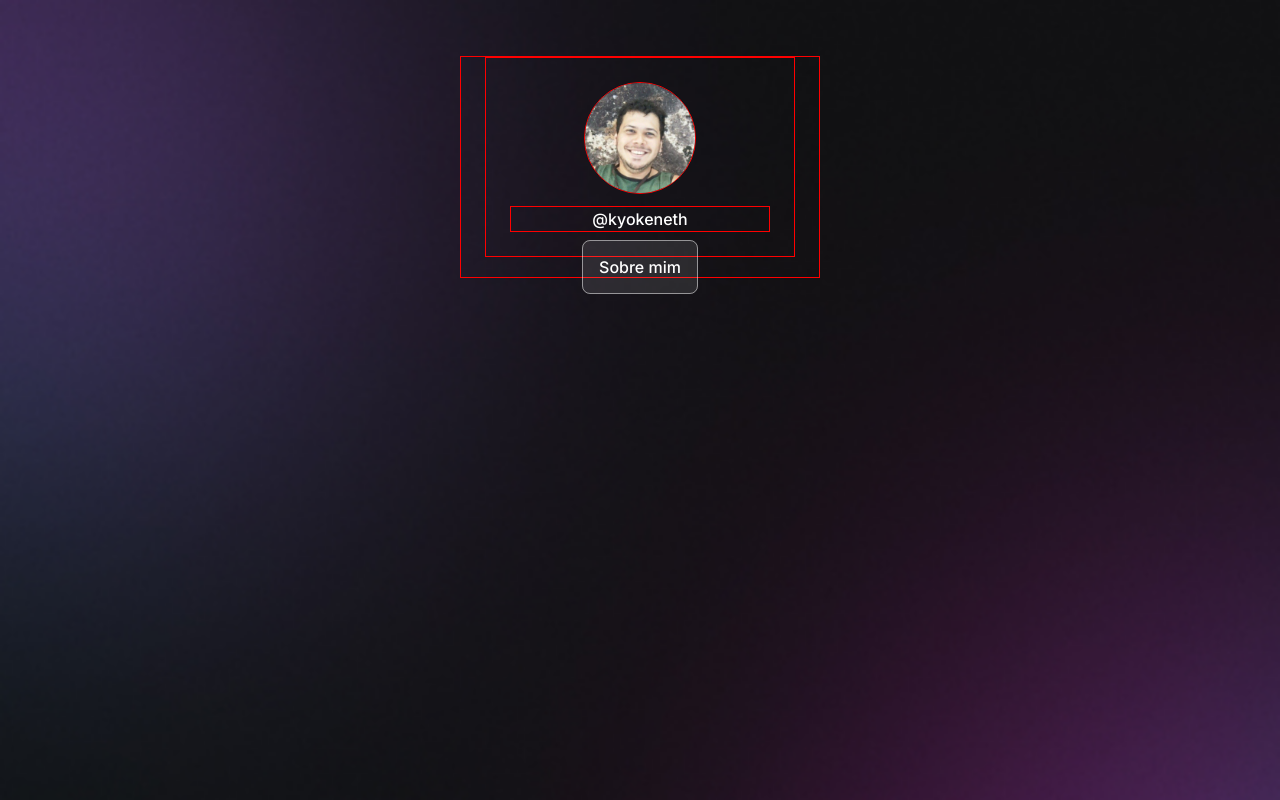
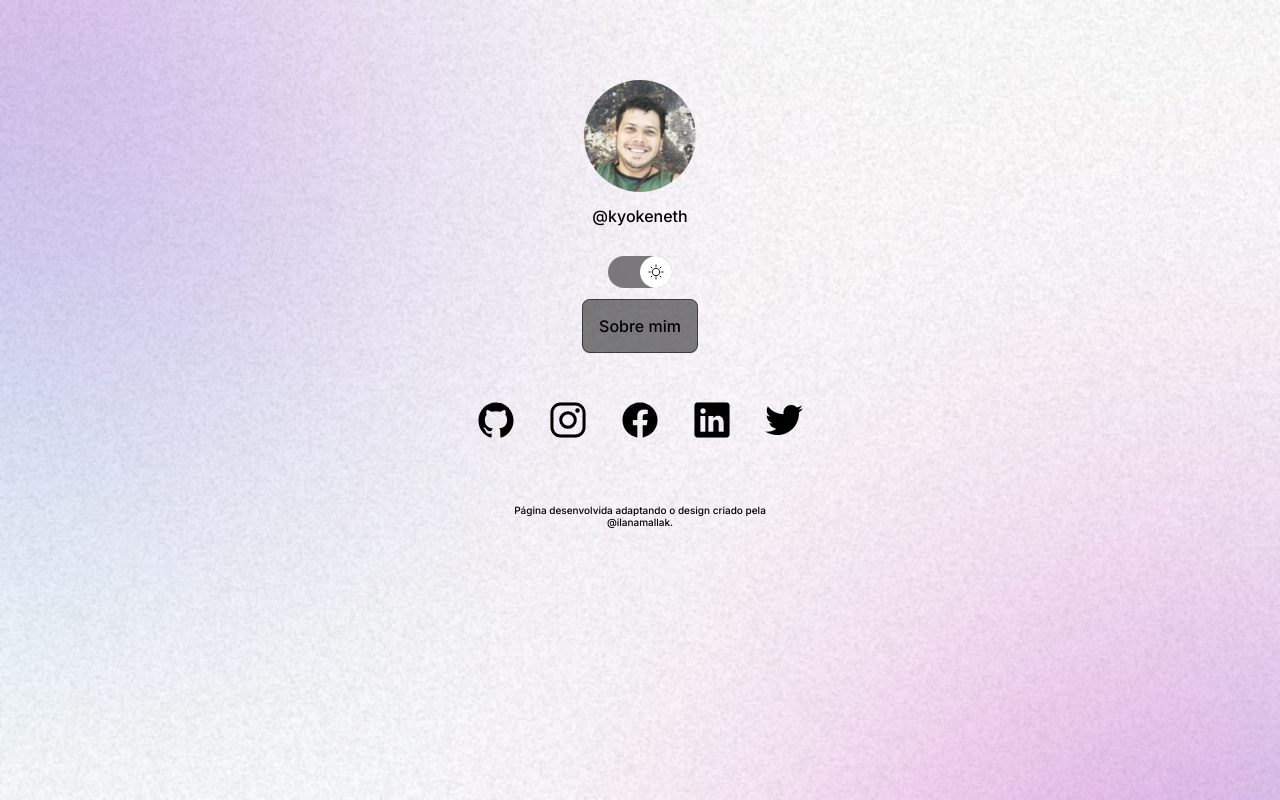
Before and after one commit to kyokeneth/Social-Links, a plain HTML site: page index.html in a window 1280 px wide. Drawn offline with nearby package versions, Linux system fonts and the light colour scheme.

Commit message:
adicionadas variaveis na folha de estilo

```diff
--- a/index.html
+++ b/index.html
@@ -1,5 +1,5 @@
 <!DOCTYPE html>
-<html lang="pt-br">
+<html lang="pt-br" class="light">
 
 <head>
     <link rel="preconnect" href="https://fonts.googleapis.com">
@@ -18,6 +18,10 @@
             <img src="./assets/kyo.jpg" alt="minha foto">
             <p>@kyokeneth</p>
         </div>
+        <div id="switch">
+            <button></button>
+            <span></span>
+        </div>
         <ul>
             <li>
                 <a href="#">Sobre mim</a>
@@ -25,7 +29,34 @@
         </ul>
         <div id="social-links">
 
+            <a href="https://github.com/kyokeneth">
+                <ion-icon name="logo-github" target="_blank"></ion-icon>
+            </a>
+
+
+            <a href="https://www.instagram.com/kyokeneth/">
+                <ion-icon name="logo-instagram" target="_blank"></ion-icon>
+            </a>
+
+
+            <a href="https://www.facebook.com/Kyokeneth">
+                <ion-icon name="logo-facebook" target="_blank"></ion-icon>
+            </a>
+
+
+            <a href="https://www.linkedin.com/in/kyokeneth/">
+                <ion-icon name="logo-linkedin" target="_blank"></ion-icon>
+            </a>
+
+
+            <a href="https://twitter.com/Kyokeneth" target="_blank">
+                <ion-icon name="logo-twitter"></ion-icon>
+            </a>
+
         </div>
+        <footer>
+            Página desenvolvida adaptando o design criado pela @ilanamallak.
+        </footer>
     </div>
 
 <script type="module" src="https://unpkg.com/ionicons@5.5.2/dist/ionicons/ionicons.esm.js"></script>
--- a/style.css
+++ b/style.css
@@ -4,8 +4,28 @@
     box-sizing: border-box;
 }
 
+:root{
+    --text-color: white;
+    --bg-url: url("./assets/bg-mobile.jpg");
+    --stroke-color: rgba(255, 255, 255, 0.5);
+    --surface-color:rgba(255, 255, 255, 0.5);
+    --surface-color-hover: rgba(255, 255, 255, 0.02);
+    --highlight-color:rgba(255, 255, 255, 0.2);
+    --toggle-handle-color: rgba(255, 255, 255);
+    --switch-bg-url: url("./assets/moon-stars.svg");
+}
+.light{
+    --text-color: black;
+    --bg-url:url("./assets/bg-mobile-light.jpg");
+    --stroke-color: rgba(0, 0, 0, 0.5);
+    --surface-color: rgba(0, 0, 0, 0.5);
+    --surface-color-hover: rgba(0,0,0,0.02);
+    --highlight-color:rgba(0, 0, 0, 0.2);
+    --switch-bg-url: url("./assets/sun.svg");
+}
+
 body {
-    background-image: url("./assets/bg-mobile.jpg");
+    background-image: var(--bg-url);
     background-repeat: no-repeat;
     background-size: cover;
     background-position: top center;
@@ -13,34 +33,66 @@ body {
 
 body * {
     font-family: 'Inter', sans-serif;
-    color: #ffffff;
+    color: var(--text-color);
 }
 
 #container {
     width: 360px;
     margin: 56px auto 0px;
     padding: 0 24px;
-    border: 1px solid #ff0000;
 }
 
 #profile {
     text-align: center;
     padding: 24px;
-    border: 1px solid #ff0000;
 }
 
 
 #profile img {
     border-radius: 50%;
     width: 112px;
-    border: 1px solid #ff0000;
+
 }
 
 #profile p {
     font-weight: 500;
     line-height: 24px;
-    margin-top: 8px;
-    border: 1px solid #ff0000;
+    margin-top: 8px;}
+
+
+#switch{
+    position: relative;
+    width: 64px;
+    margin: 0 auto;
+    margin: 4px auto;
+}
+
+#switch button{
+    width: 32px;
+    height: 32px;
+    background: var(--toggle-handle-color) var(--switch-bg-url) no-repeat center;
+    border: 0px;
+    border-radius: 50%;
+    position: absolute;
+    z-index: 1;
+    top:50%;
+    left: 0;
+    transform:translateY(-50%);
+}
+
+.light #switch button {
+    right: 0;
+    left:initial;
+}
+
+#switch span{
+    display: block;
+    width: 64px;
+    height: 32px;
+    background: var(--surface-color);
+    border: var(stroke-color);
+    backdrop-filter: blur(4px);
+    border-radius: 9999px;
 
 }
 
@@ -49,12 +101,13 @@ ul {
     list-style: none;
     display: flex;
     justify-content: center;
+    padding: 24px 0;
 }
 
 ul li a {
     padding: 16px;
-    background-color: rgba(255, 255, 255, 0.1);
-    border: 1px solid rgba(255, 255, 255, 0.5);
+    background-color: var(--surface-color);
+    border: 1px solid var(--stroke-color);
     backdrop-filter: blur(4px);
     border-radius: 8px;
     text-decoration: none;
@@ -63,6 +116,34 @@ ul li a {
 }
 
 ul li a:hover {
-    background: rgba(255, 255, 255, 0.05);
-    border: 1.5px solid white;
+    background: var(--surface-color-hover);
+    border: 1.5px solid var(--text-color);
 }
+
+#social-links{
+    display: flex;
+    padding: 24px 0;
+    font-size: 40px;
+    justify-content: center;
+
+}
+#social-links a{
+    display: flex;
+    align-items: center;
+    justify-content: center;
+    padding:16px;
+    border-radius: 50%;
+    transition: background 0.2s
+}
+
+#social-links a:hover{
+    background:var(--highlight-color);
+    padding: 16px;
+
+}
+
+footer{
+    padding: 24px;
+    text-align: center;
+    font-size: 10px;
+}
```
Also changed, not shown: assets/bg-mobile-light.jpg (added), assets/moon-stars.svg (added), assets/sun.svg (added).
